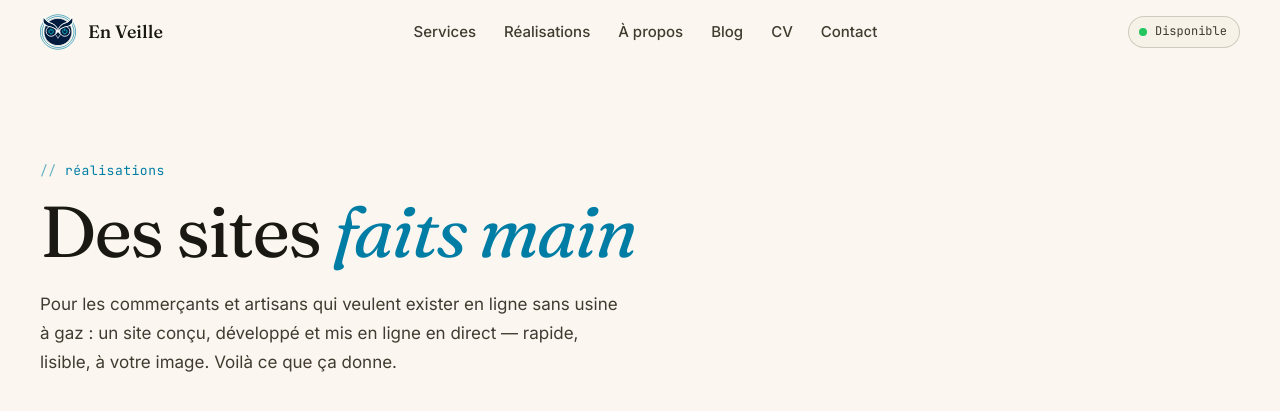
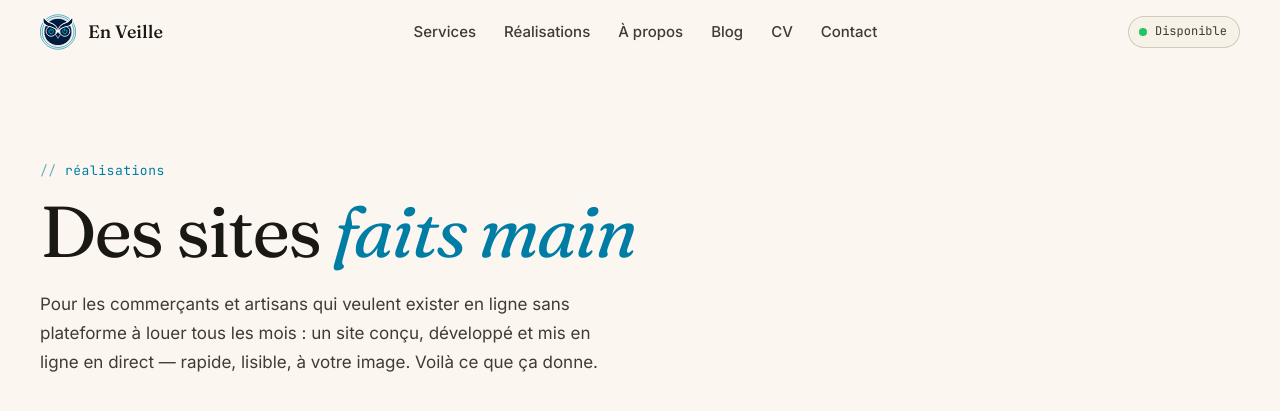
Before and after one commit to vferries/blog, a Jekyll site: the page built from _pages/realisations.html, in a window 1280 px wide and 900 px high, cut to the strip 0-446 px from the top of the window. Shown: the top 411 px of the strip. Built offline with Jekyll 4.4.1, drawn with Linux system fonts in a browser that asks for light colours; emoji names are drawn with the system emoji font.

Commit message:
fix: resserre le copy des réalisations
Le titre de la section landing s'excusait d'un "aussi" déjà porté par
son sous-titre, et divergeait du titre de la page dédiée.

"Usine à gaz" revenait trois fois sur deux pages qui se lisent à la
suite : le lede de /realisations/ dit maintenant ce qu'un commerçant
redoute vraiment, l'abonnement.

Et le bouton promettait d'autres références alors que la landing
affiche déjà les trois — il annonce désormais ce que la page apporte.

```diff
--- a/_pages/realisations.html
+++ b/_pages/realisations.html
@@ -15,7 +15,7 @@
 <header class="ev-work-hero">
   <p class="ev-section-kicker">réalisations</p>
   <h1 class="ev-section-title">Des sites <em>faits main</em></h1>
-  <p class="ev-work-hero__lede">Pour les commerçants et artisans qui veulent exister en ligne sans usine à gaz : un site conçu, développé et mis en ligne en direct — rapide, lisible, à votre image. Voilà ce que ça donne.</p>
+  <p class="ev-work-hero__lede">Pour les commerçants et artisans qui veulent exister en ligne sans plateforme à louer tous les mois : un site conçu, développé et mis en ligne en direct — rapide, lisible, à votre image. Voilà ce que ça donne.</p>
 </header>
 
 <div class="ev-work-list">
--- a/index.html
+++ b/index.html
@@ -186,7 +186,7 @@
   <div class="ev-section-head ev-reveal">
     <div>
       <p class="ev-section-kicker">réalisations</p>
-      <h2 class="ev-section-title">Des sites <em>faits main</em>, aussi</h2>
+      <h2 class="ev-section-title">Des sites <em>faits main</em></h2>
     </div>
     <p class="ev-section-sub">En Veille, c'est aussi des sites vitrines pour commerçants et artisans. Conçus, développés et mis en ligne en direct — rapides, lisibles, sans usine à gaz.</p>
   </div>
```
Also changed, not shown: other parts of index.html (+1 -1 lines).
